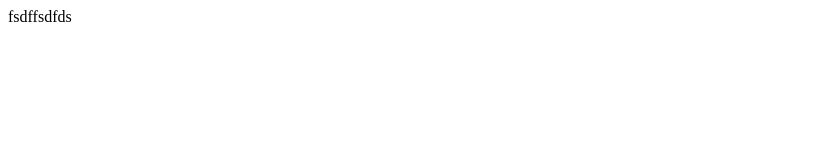
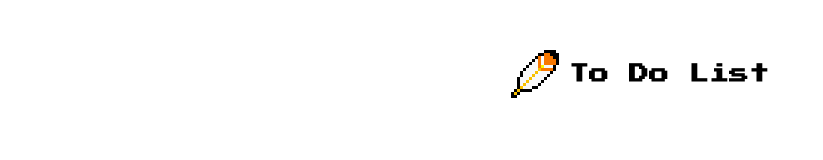
Before and after one commit to maxchernyakovich/MyToDoList, a website: page src/index.html in a window 1280 px wide. Shown: the whole page, without its empty margins (0-823 px from the left). Drawn offline with Linux system fonts and the light colour scheme.

Commit message:
add first item index.html & add settings and fonts in style.css

```diff
--- a/src/index.html
+++ b/src/index.html
@@ -3,9 +3,20 @@
 <head>
      <meta charset="UTF-8">
      <meta name="viewport" content="width=device-width, initial-scale=1.0">
-     <title>Document</title>
+     <link href="https://fonts.googleapis.com/css?family=Amatic+SC:400,700|Press+Start+2P&display=swap&subset=cyrillic" rel="stylesheet">
+     <link rel="stylesheet" href="css/style.css">
+     <title>To Do List</title>
 </head>
 <body>
-     fsdffsdfds
+<div class="container">
+
+                                   <!-- ========header======== -->
+
+     <section class="header">
+          <img src="img/Retro_Feather.png" alt="img">
+          <h1 class="header__title">To Do List</h1>
+     </section>
+
+</div>
 </body>
 </html>
--- /dev/null
+++ b/src/sass/style.scss
@@ -0,0 +1,68 @@
+
+// font & font_size
+
+$font-Amatic: 'Amatic SC', cursive;
+$font-Press_Start: 'Press Start 2P', cursive;
+
+// color
+
+$text-white: #fff;
+$text-black: #000;
+
+$bg-color: #fff;
+
+// settings
+
+html {
+    font-size: 10px;
+}
+
+body {
+	margin: 0;
+     font-family: $font-Press_Start;
+     font-size: 1.5rem;
+     color: $text-black;
+     background-color: $bg-color;
+}
+
+*,
+*:before,
+*:after {
+	box-sizing: border-box;
+}
+
+h1, h2, h3, h4, h5, h6 {
+	margin: 0;
+}
+
+a {
+     color: none;
+     text-decoration: none;
+}
+
+p {
+	margin: 0;
+}
+
+// conatainer
+
+.container {
+    width: 100%;
+    max-width: 400px;
+    margin: 0 auto;
+}
+
+
+                         /* ========header======== */
+
+.header {
+     display: flex;
+     justify-content: center;
+     align-items: center;
+     margin-top: 5rem;
+
+     &__title {
+          margin-left: 1rem;
+          font-size: 2rem;
+     }
+}
```
Also changed, not shown: src/css/style.css (added), src/img/Retro_Feather.png (added), src/img/Retro_Mario.png (added).
